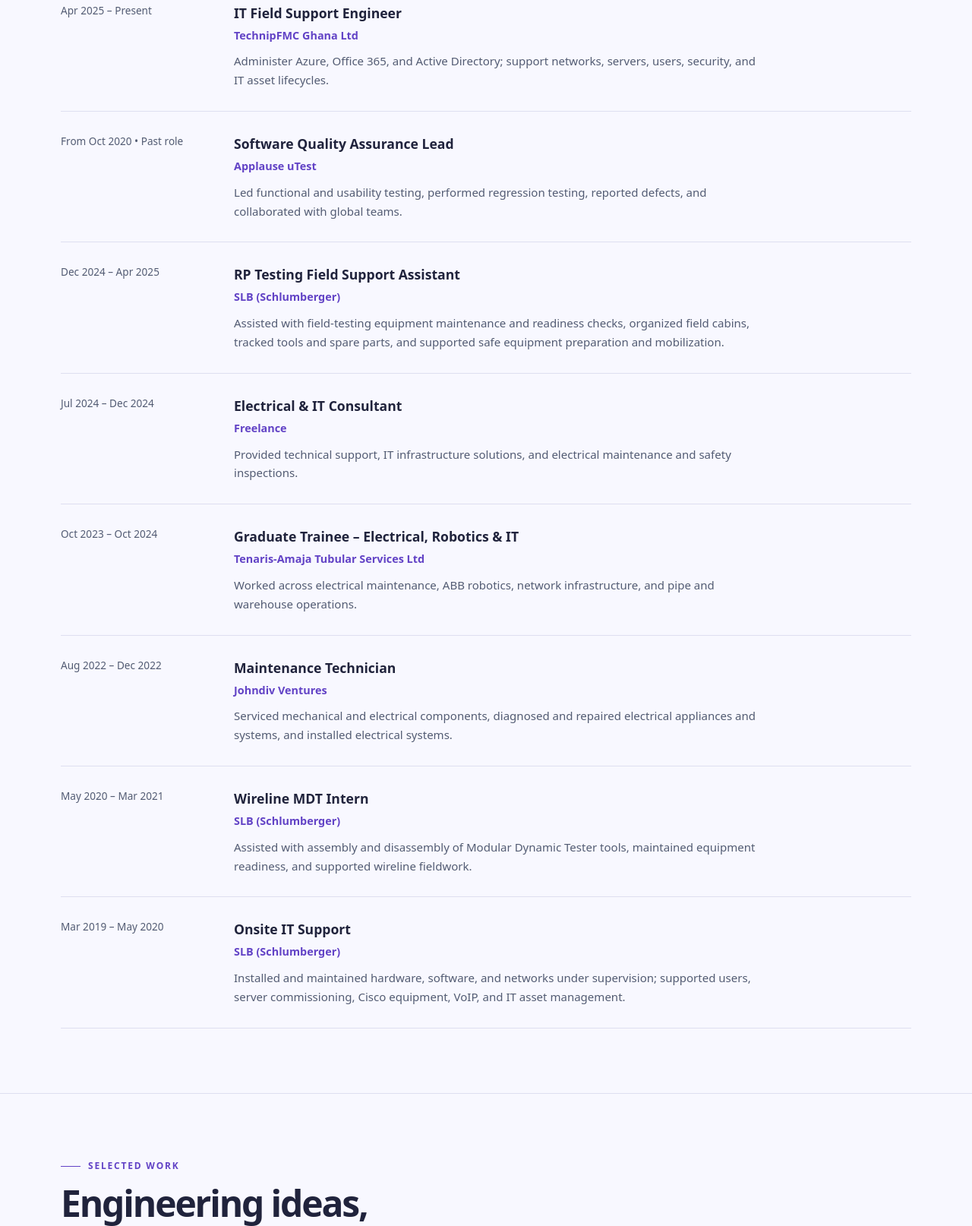
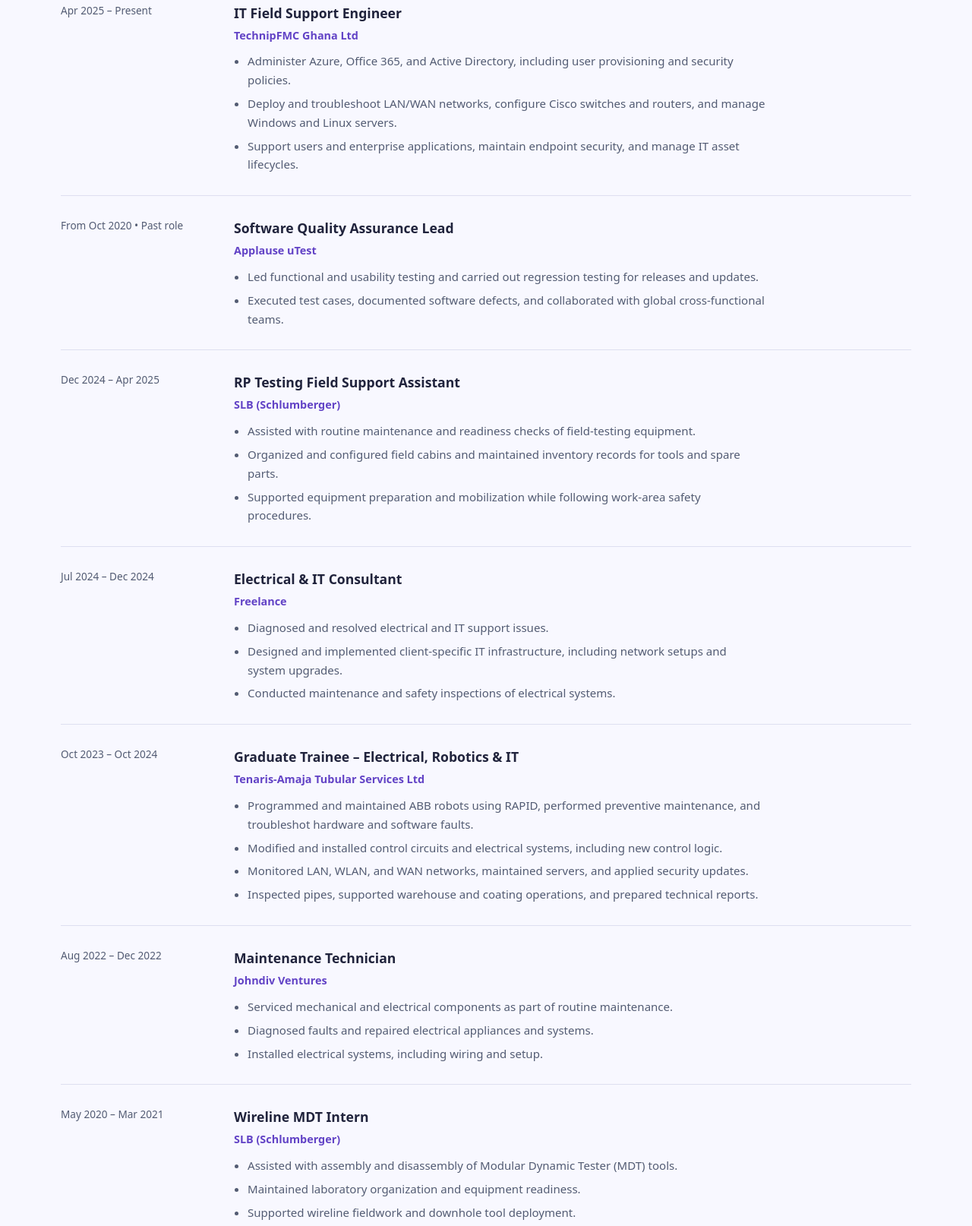
Before and after one commit to MaxwellMatsri/MaxwellMatsri.github.io, a plain HTML site: page index.html in a window 1280 px wide. Shown: the part 2076-3690 px from the top of the page at 76% size. Drawn offline with Linux system fonts and the light colour scheme.

Commit message:
Expand experience and remove SMS option
Co-authored-by: Copilot App <223556219+Copilot@users.noreply.github.com>

```diff
--- a/index.html
+++ b/index.html
@@ -90,7 +90,8 @@
     .role time, .role-period { color: var(--muted); font-size: .85rem; }
     .role h3 { margin: 0 0 3px; font-size: 1.1rem; }
     .company { color: var(--accent); font-size: .9rem; font-weight: 650; }
-    .role p { color: var(--muted); margin: 10px 0 0; max-width: 700px; font-size: .94rem; }
+    .role ul { color: var(--muted); margin: 10px 0 0; padding-left: 1.2em; max-width: 700px; font-size: .94rem; }
+    .role li + li { margin-top: 6px; }
     .projects { grid-template-columns: repeat(2, minmax(0, 1fr)); }
     .project-label { color: var(--accent); font-size: .76rem; font-weight: 750; letter-spacing: .1em; text-transform: uppercase; }
     .projects h3 { margin-top: 18px; }
@@ -105,7 +106,6 @@
     .closing { display: flex; justify-content: space-between; gap: 24px; align-items: center; }
     .closing h2 { margin-bottom: 14px; }
     .closing p { color: var(--muted); max-width: 650px; margin-bottom: 0; }
-    .closing .sms-note { margin-top: 12px; font-size: .85rem; }
     .contact-links { display: flex; flex-wrap: wrap; gap: 12px; margin-top: 26px; }
     .contact-links a { overflow-wrap: anywhere; }
     .appointment-disclosure { margin-top: 32px; }
@@ -211,14 +211,14 @@
           <p class="section-intro">A background spanning field support, infrastructure, electrical and electronic controls, automation, and robotics.</p>
         </div>
         <div class="timeline">
-          <article class="role"><time>Apr 2025 &ndash; Present</time><div><h3>IT Field Support Engineer</h3><div class="company">TechnipFMC Ghana Ltd</div><p>Administer Azure, Office 365, and Active Directory; support networks, servers, users, security, and IT asset lifecycles.</p></div></article>
-          <article class="role"><span class="role-period">From Oct 2020 &bull; Past role</span><div><h3>Software Quality Assurance Lead</h3><div class="company">Applause uTest</div><p>Led functional and usability testing, performed regression testing, reported defects, and collaborated with global teams.</p></div></article>
-          <article class="role"><time>Dec 2024 &ndash; Apr 2025</time><div><h3>RP Testing Field Support Assistant</h3><div class="company">SLB (Schlumberger)</div><p>Assisted with field-testing equipment maintenance and readiness checks, organized field cabins, tracked tools and spare parts, and supported safe equipment preparation and mobilization.</p></div></article>
-          <article class="role"><time>Jul 2024 &ndash; Dec 2024</time><div><h3>Electrical &amp; IT Consultant</h3><div class="company">Freelance</div><p>Provided technical support, IT infrastructure solutions, and electrical maintenance and safety inspections.</p></div></article>
-          <article class="role"><time>Oct 2023 &ndash; Oct 2024</time><div><h3>Graduate Trainee &ndash; Electrical, Robotics &amp; IT</h3><div class="company">Tenaris-Amaja Tubular Services Ltd</div><p>Worked across electrical maintenance, ABB robotics, network infrastructure, and pipe and warehouse operations.</p></div></article>
-          <article class="role"><time>Aug 2022 &ndash; Dec 2022</time><div><h3>Maintenance Technician</h3><div class="company">Johndiv Ventures</div><p>Serviced mechanical and electrical components, diagnosed and repaired electrical appliances and systems, and installed electrical systems.</p></div></article>
-          <article class="role"><time>May 2020 &ndash; Mar 2021</time><div><h3>Wireline MDT Intern</h3><div class="company">SLB (Schlumberger)</div><p>Assisted with assembly and disassembly of Modular Dynamic Tester tools, maintained equipment readiness, and supported wireline fieldwork.</p></div></article>
-          <article class="role"><time>Mar 2019 &ndash; May 2020</time><div><h3>Onsite IT Support</h3><div class="company">SLB (Schlumberger)</div><p>Installed and maintained hardware, software, and networks under supervision; supported users, server commissioning, Cisco equipment, VoIP, and IT asset management.</p></div></article>
+          <article class="role"><time>Apr 2025 &ndash; Present</time><div><h3>IT Field Support Engineer</h3><div class="company">TechnipFMC Ghana Ltd</div><ul><li>Administer Azure, Office 365, and Active Directory, including user provisioning and security policies.</li><li>Deploy and troubleshoot LAN/WAN networks, configure Cisco switches and routers, and manage Windows and Linux servers.</li><li>Support users and enterprise applications, maintain endpoint security, and manage IT asset lifecycles.</li></ul></div></article>
+          <article class="role"><span class="role-period">From Oct 2020 &bull; Past role</span><div><h3>Software Quality Assurance Lead</h3><div class="company">Applause uTest</div><ul><li>Led functional and usability testing and carried out regression testing for releases and updates.</li><li>Executed test cases, documented software defects, and collaborated with global cross-functional teams.</li></ul></div></article>
+          <article class="role"><time>Dec 2024 &ndash; Apr 2025</time><div><h3>RP Testing Field Support Assistant</h3><div class="company">SLB (Schlumberger)</div><ul><li>Assisted with routine maintenance and readiness checks of field-testing equipment.</li><li>Organized and configured field cabins and maintained inventory records for tools and spare parts.</li><li>Supported equipment preparation and mobilization while following work-area safety procedures.</li></ul></div></article>
+          <article class="role"><time>Jul 2024 &ndash; Dec 2024</time><div><h3>Electrical &amp; IT Consultant</h3><div class="company">Freelance</div><ul><li>Diagnosed and resolved electrical and IT support issues.</li><li>Designed and implemented client-specific IT infrastructure, including network setups and system upgrades.</li><li>Conducted maintenance and safety inspections of electrical systems.</li></ul></div></article>
+          <article class="role"><time>Oct 2023 &ndash; Oct 2024</time><div><h3>Graduate Trainee &ndash; Electrical, Robotics &amp; IT</h3><div class="company">Tenaris-Amaja Tubular Services Ltd</div><ul><li>Programmed and maintained ABB robots using RAPID, performed preventive maintenance, and troubleshot hardware and software faults.</li><li>Modified and installed control circuits and electrical systems, including new control logic.</li><li>Monitored LAN, WLAN, and WAN networks, maintained servers, and applied security updates.</li><li>Inspected pipes, supported warehouse and coating operations, and prepared technical reports.</li></ul></div></article>
+          <article class="role"><time>Aug 2022 &ndash; Dec 2022</time><div><h3>Maintenance Technician</h3><div class="company">Johndiv Ventures</div><ul><li>Serviced mechanical and electrical components as part of routine maintenance.</li><li>Diagnosed faults and repaired electrical appliances and systems.</li><li>Installed electrical systems, including wiring and setup.</li></ul></div></article>
+          <article class="role"><time>May 2020 &ndash; Mar 2021</time><div><h3>Wireline MDT Intern</h3><div class="company">SLB (Schlumberger)</div><ul><li>Assisted with assembly and disassembly of Modular Dynamic Tester (MDT) tools.</li><li>Maintained laboratory organization and equipment readiness.</li><li>Supported wireline fieldwork and downhole tool deployment.</li></ul></div></article>
+          <article class="role"><time>Mar 2019 &ndash; May 2020</time><div><h3>Onsite IT Support</h3><div class="company">SLB (Schlumberger)</div><ul><li>Installed hardware, software, networks, printers, and scanners under supervision; maintained systems and supported users onsite and remotely.</li><li>Participated in server commissioning and configured Cisco servers, switches, and access points.</li><li>Assisted with Cisco IP phone setup and IT asset management.</li></ul></div></article>
         </div>
       </div>
     </section>
@@ -238,7 +238,7 @@
     </section>
 
     <section class="section contact-section" id="contact">
-      <div class="wrap closing"><div><div class="eyebrow">Contact</div><h2>Let's connect.</h2><p>Interested in working together or discussing a technical challenge? Get in touch.</p><div class="contact-links"><a class="button primary" href="mailto:maxwell.matsri@outlook.com">maxwell.matsri@outlook.com</a><a class="button" href="tel:+233240796403">+233 240 796 403</a><a class="button" href="sms:+233240796403">Text Maxwell (SMS)</a></div><p class="sms-note">The SMS link opens your messaging app; you send the message yourself. Carrier charges may apply.</p></div><a class="button" href="#top">Back to top &uarr;</a></div>
+      <div class="wrap closing"><div><div class="eyebrow">Contact</div><h2>Let's connect.</h2><p>Interested in working together or discussing a technical challenge? Get in touch.</p><div class="contact-links"><a class="button primary" href="mailto:maxwell.matsri@outlook.com">maxwell.matsri@outlook.com</a><a class="button" href="tel:+233240796403">+233 240 796 403</a></div></div><a class="button" href="#top">Back to top &uarr;</a></div>
       <div class="wrap">
         <details class="appointment-disclosure">
         <summary class="button primary">Book an appointment</summary>
```
Also changed, not shown: 1 other file.
